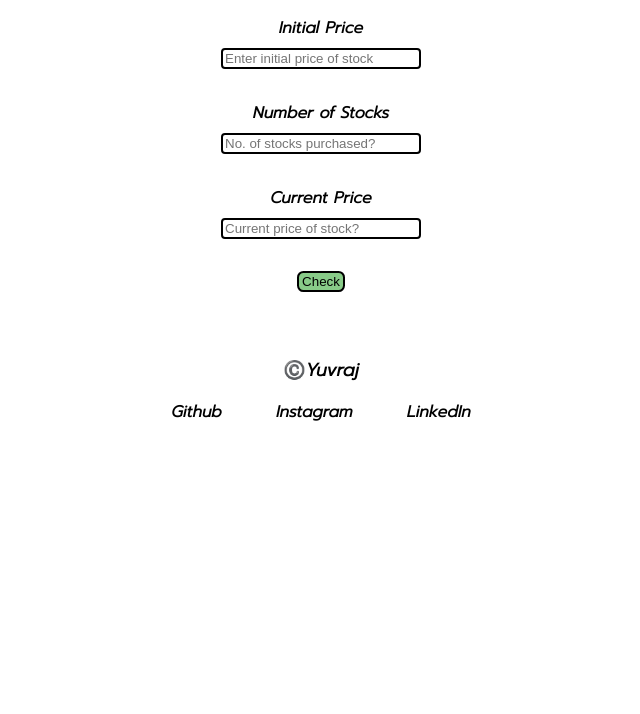
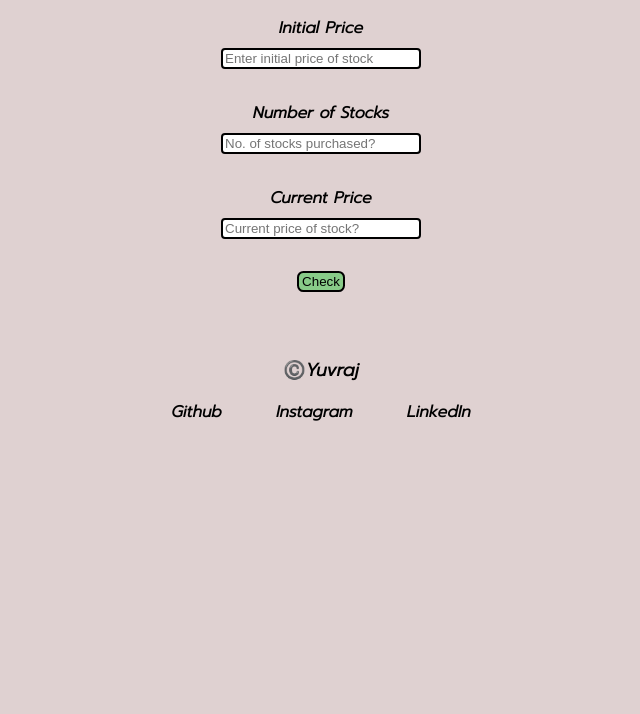
Before and after one commit to yuvraj1905/Mark-14-NeogCamp-Stock-Purchase-Profit-Or-Loss, a plain HTML site: page index.html in a window 1280 px wide. Shown: the part 86-800 px from the top of the page, without its empty margins (319-959 px from the left). Drawn offline with Linux system fonts and the light colour scheme.

Commit message:
color changed

```diff
--- a/style.css
+++ b/style.css
@@ -3,7 +3,7 @@ body {
   margin: 0;
   /* background-color: rgb(170, 130, 130); */
 
-  background-color: white
+  background-color: rgb(223, 209, 209);
   /* background-image: url(/stock-market.jpg); */
   background-size: 100% 100%;
 }
```
